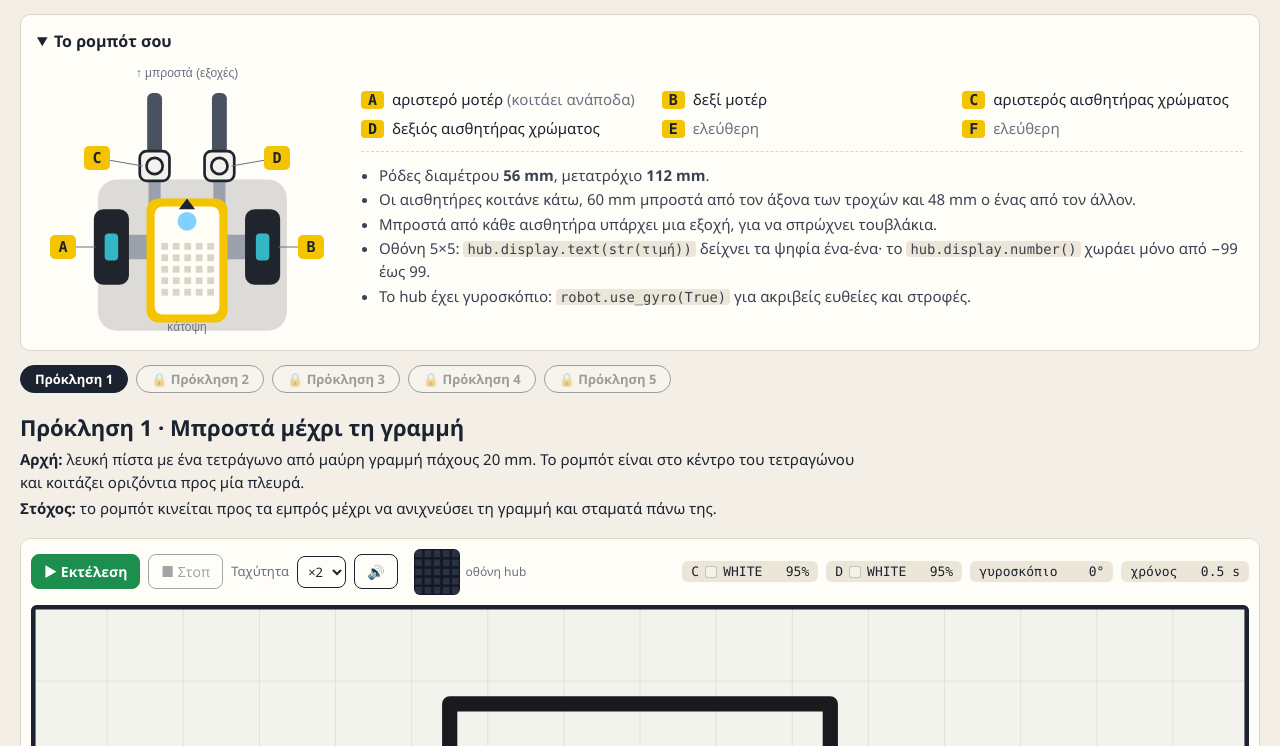
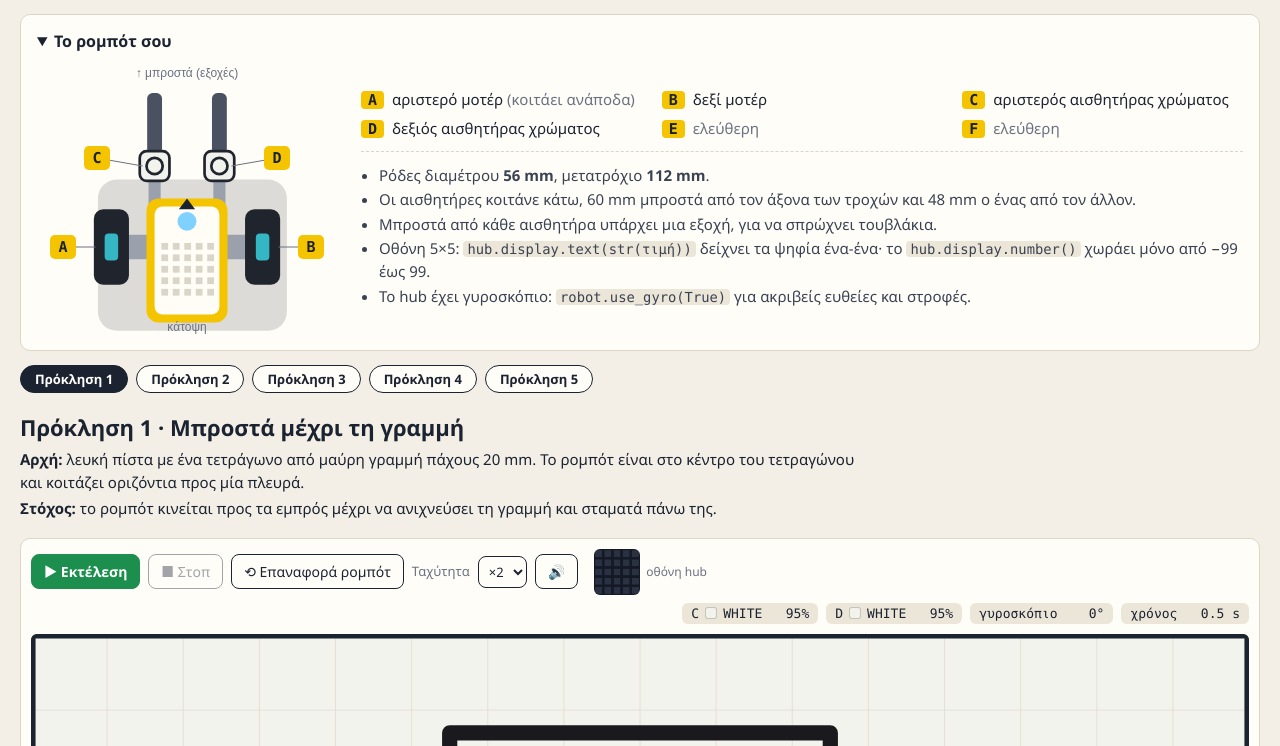
Before and after one commit to ROBOTONIO-Lab/pybricks-drill, a plain HTML site: page index.html in a window 1280 px wide. Both pictures are taken after a click on the button "▶ Εκτέλεση". Shown: the part 54-800 px from the top of the page. Drawn offline with Linux system fonts and the light colour scheme.

Commit message:
Add files via upload

```diff
--- a/index.html
+++ b/index.html
@@ -157,6 +157,7 @@
     <div class="toolbar">
       <button class="btn run" id="btn-run" title="Ctrl+Enter">▶ Εκτέλεση</button>
       <button class="btn" id="btn-stop" disabled>■ Στοπ</button>
+      <button class="btn" id="btn-reset" title="Βάζει ξανά το ρομπότ στη θέση εκκίνησης">⟲ Επαναφορά ρομπότ</button>
       <label for="speed" style="font-size:13px;color:var(--muted)">Ταχύτητα</label>
       <select id="speed"><option value="1">×1</option><option value="2" selected>×2</option><option value="4">×4</option></select>
       <button class="btn" id="btn-sound" aria-label="Ήχος του hub">🔊</button>
--- a/js/app.js
+++ b/js/app.js
@@ -11,8 +11,9 @@
   const clampIdx = n => Math.max(0, Math.min(TASKS.length - 1, n | 0));
 
   let idx = clampIdx(Number(store.get("current")) || 0);
-  let unlocked = Math.max(0, Math.min(TASKS.length, Number(store.get("unlocked")) | 0));   // πόσες προκλήσεις έχουν λυθεί
-  if (idx > unlocked) idx = clampIdx(unlocked);
+  // Όλες οι προκλήσεις είναι ανοιχτές από την αρχή· κρατάμε μόνο ποιες έχουν λυθεί, για το ✔
+  let done = [];
+  try { done = JSON.parse(store.get("done") || "[]").filter(id => TASKS.some(t => t.id === id)); } catch (e) { done = []; }
   let task = TASKS[idx], sim = new P.Sim(task), rt = null, running = false;
   let runs = 0, taskStart = Date.now(), taskStop = null, solved = false;
   const hintsShown = TASKS.map(() => 0);
@@ -111,7 +112,7 @@
   let teacher = new URLSearchParams(location.search).has("teacher");
   function setTeacher(on, quiet) {
     teacher = on; $("btn-solution").hidden = !on; renderSteps();
-    if (!quiet) toast(on ? "Λειτουργία καθηγητή: επικόλληση, λύσεις, όλες οι προκλήσεις" : "Λειτουργία μαθητή");
+    if (!quiet) toast(on ? "Λειτουργία καθηγητή: επικόλληση και λύσεις" : "Λειτουργία μαθητή");
   }
   document.addEventListener("keydown", e => { if ((e.ctrlKey || e.metaKey) && e.shiftKey && e.code === "KeyL") { e.preventDefault(); setTeacher(!teacher); } });
   document.querySelector("header .brand").addEventListener("dblclick", () => setTeacher(!teacher));
@@ -145,9 +146,9 @@
   function renderSteps() {
     const nav = $("steps"); nav.innerHTML = "";
     TASKS.forEach((t, i) => {
-      const b = document.createElement("button"), open = teacher || i <= unlocked;
-      b.textContent = (i < unlocked ? "✔ " : open ? "" : "🔒 ") + "Πρόκληση " + (i + 1);
-      b.disabled = !open; if (i < unlocked) b.classList.add("done");
+      const b = document.createElement("button"), ok = done.includes(t.id);
+      b.textContent = (ok ? "✔ " : "") + "Πρόκληση " + (i + 1);
+      b.title = t.title; if (ok) b.classList.add("done");
       if (i === idx) b.setAttribute("aria-current", "step");
       b.addEventListener("click", () => { if (!running) loadTask(i); });
       nav.appendChild(b);
@@ -204,7 +205,7 @@
     }
     wakeAudio();
     running = true; runs++; renderStats(); errLine = 0; refreshGutter();
-    $("btn-run").disabled = true; $("btn-stop").disabled = false;
+    $("btn-run").disabled = true; $("btn-stop").disabled = false; $("btn-reset").disabled = true;
     sim.setup(); matCache = null;                    // νέο τυχαίο στιγμιότυπο της πρόκλησης
     con.textContent = ""; renderChecks(null); $("banner").classList.remove("on");
     rt = new P.Runtime(sim, { speed: Number($("speed").value) });
@@ -232,15 +233,19 @@
     if (checks.every(c => c.ok)) {
       if (!solved) { solved = true; taskStop = Date.now(); }
       const last = idx === TASKS.length - 1;
-      if (unlocked < idx + 1) { unlocked = idx + 1; store.set("unlocked", unlocked); }
+      if (!done.includes(task.id)) { done.push(task.id); store.set("done", JSON.stringify(done)); }
       $("banner-text").textContent = (last ? "Τις έβγαλες όλες! " : "Πέτυχες! ") + "Χρόνος " + mmss(taskMs()) + " · υποδείξεις " + hintsShown[idx] + " · εκτελέσεις " + runs;
       $("btn-next").hidden = last;
       $("banner").classList.add("on"); renderSteps();
     }
-    running = false; rt = null; $("btn-run").disabled = false; $("btn-stop").disabled = true; renderStats();
+    running = false; rt = null; $("btn-run").disabled = false; $("btn-stop").disabled = true; $("btn-reset").disabled = false; renderStats();
   }
   $("btn-run").addEventListener("click", run);
   $("btn-stop").addEventListener("click", () => { if (rt) rt.stopFlag = true; });
+  $("btn-reset").addEventListener("click", () => {   // το ρομπότ ξανά στη θέση εκκίνησης, στην ίδια πίστα
+    if (running) return;
+    sim.reset(); renderChecks(null); $("banner").classList.remove("on");
+  });
   $("speed").addEventListener("change", () => { if (rt) { rt.speed = Number($("speed").value); rt.resync(); } });
   $("btn-next").addEventListener("click", () => { if (!running && idx < TASKS.length - 1) { loadTask(idx + 1); $("task-title").scrollIntoView({ block: "start" }); } });
 
```
Also changed, not shown: 1 other file.
